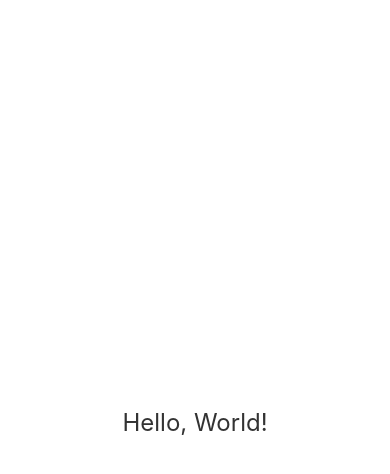
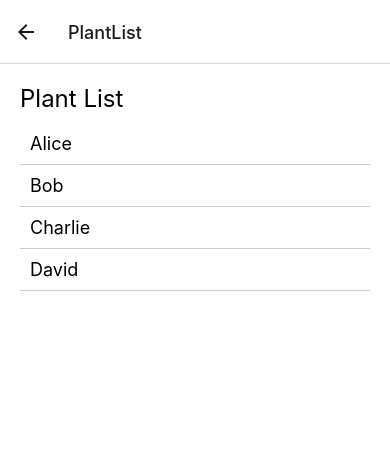
Before and after one commit to sebastian-axell/argyle-garden, a React Native app: screen /PlantList in a window 390 px wide. Shown: the top 474 px of the page. Built offline with nearby package versions, Linux system fonts and the light colour scheme.

Commit message:
Add PlantList and routing

```diff
--- a/app/App.js
+++ b/app/App.js
@@ -1,23 +1,20 @@
-import React from 'react';
-import { StyleSheet, Text, View } from 'react-native';
+import 'react-native-gesture-handler';
+import * as React from 'react';
+import { NavigationContainer } from '@react-navigation/native';
+import { createStackNavigator } from '@react-navigation/stack';
+
+import HomeScreen from './HomeScreen';
+import PlantList from './PlantList';
+
+const Stack = createStackNavigator();
 
 export default function App() {
   return (
-    <View style={styles.container}>
-      <Text style={styles.text}>Hello, World!</Text>
-    </View>
+    <NavigationContainer>
+      <Stack.Navigator initialRouteName="Home">
+        <Stack.Screen name="Home" component={HomeScreen} />
+        <Stack.Screen name="PlantList" component={PlantList} />
+      </Stack.Navigator>
+    </NavigationContainer>
   );
 }
-
-const styles = StyleSheet.create({
-  container: {
-    flex: 1,
-    justifyContent: 'center',
-    alignItems: 'center',
-    backgroundColor: '#fff',
-  },
-  text: {
-    fontSize: 24,
-    color: '#333',
-  },
-});
--- /dev/null
+++ b/app/HomeScreen.js
@@ -0,0 +1,28 @@
+import React from 'react';
+import { Button, StyleSheet, Text, View } from 'react-native';
+
+const HomeScreen = ({ navigation }) => {
+  return (
+    <View style={styles.container}>
+      <Text style={styles.text}>Home Screen</Text>
+      <Button
+        title="Go to Plant List"
+        onPress={() => navigation.navigate('PlantList')}
+      />
+    </View>
+  );
+};
+
+const styles = StyleSheet.create({
+  container: {
+    flex: 1,
+    justifyContent: 'center',
+    alignItems: 'center',
+    backgroundColor: '#fff',
+  },
+  text: {
+    fontSize: 24,
+  },
+});
+
+export default HomeScreen;
--- /dev/null
+++ b/app/PlantList.js
@@ -0,0 +1,64 @@
+import React, { useEffect, useState } from 'react';
+import { FlatList, Text, View, StyleSheet } from 'react-native';
+
+const mockData = [
+  { id: '1', name: 'Alice' },
+  { id: '2', name: 'Bob' },
+  { id: '3', name: 'Charlie' },
+  { id: '4', name: 'David' },
+];
+
+const PlantList = () => {
+  const [names, setNames] = useState([]);
+
+  useEffect(() => {
+    // Simulate fetching data from a database
+    fetchData();
+  }, []);
+
+  const fetchData = async () => {
+    // Simulate a delay for fetching data
+    setTimeout(() => {
+      setNames(mockData);
+    }, 1000);
+  };
+
+  const renderItem = ({ item }) => (
+    <View style={styles.item}>
+      <Text style={styles.name}>{item.name}</Text>
+    </View>
+  );
+
+  return (
+    <View style={styles.container}>
+      <Text style={styles.header}>Plant List</Text>
+      <FlatList
+        data={names}
+        renderItem={renderItem}
+        keyExtractor={(item) => item.id}
+      />
+    </View>
+  );
+};
+
+const styles = StyleSheet.create({
+  container: {
+    flex: 1,
+    backgroundColor: '#fff',
+    padding: 20,
+  },
+  header: {
+    fontSize: 24,
+    marginBottom: 10,
+  },
+  item: {
+    padding: 10,
+    borderBottomWidth: 1,
+    borderBottomColor: '#ccc',
+  },
+  name: {
+    fontSize: 18,
+  },
+});
+
+export default PlantList;
```
Also changed, not shown: package.json (+4 -3 lines), 1 other file (tests, documents, lock files or other folders).
